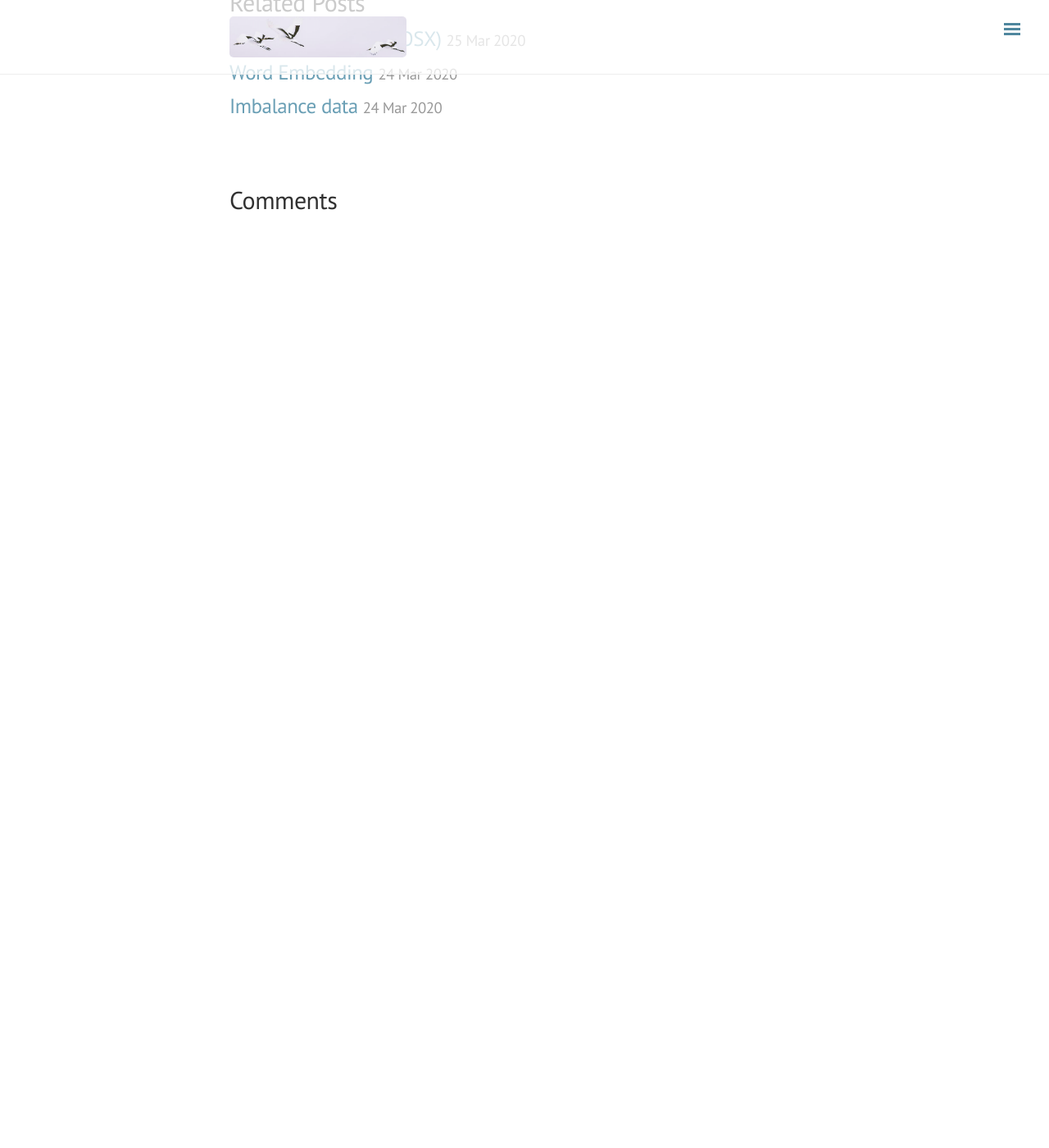
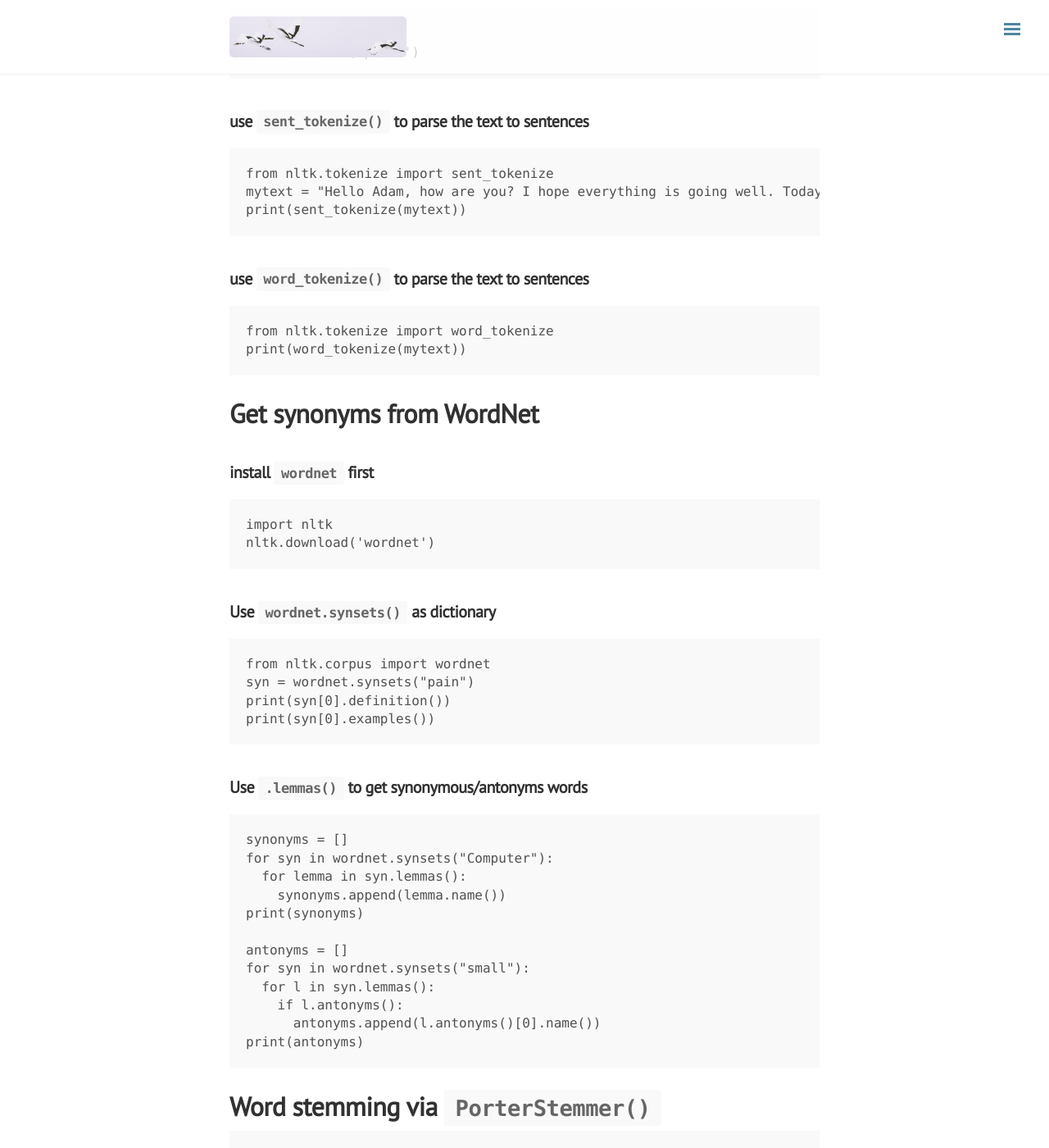
Before and after one commit to ylyy93/my_blog, a Jekyll site: the page built from _posts/datascience/2020-03-25-nlp-nltk.md, in a window 1280 px wide and 1400 px high, scrolled down 2064 px. Shown: the whole window at 82% size. Built offline with Jekyll 4.4.1, drawn with Linux system fonts in a browser that asks for light colours; nearby versions of some CDN libraries; comment, search, counter and statistics services are not loaded; before the commit the page ends 2337 px from its top, so only the background shows below that; some of the changed text lies outside the part shown.

Commit message:
rebuilding site Wed Mar 25 12:17:10 PDT 2020

````diff
--- a/_posts/datascience/2020-03-25-nlp-nltk.md
+++ b/_posts/datascience/2020-03-25-nlp-nltk.md
@@ -70,3 +70,79 @@ freq = nltk.FreqDist(clean_tokens)
 for key,val in freq.items():
     print (str(key) + ":" + str(val))
 ```
+
+# Tokenlize text to sentences
+
+## install `punkt` first
+
+```python3
+import nltk
+nltk.download('punkt')
+```
+
+## use `sent_tokenize()` to parse the text to sentences
+```python3
+from nltk.tokenize import sent_tokenize
+mytext = "Hello Adam, how are you? I hope everything is going well. Today is a good day, see you dude."
+print(sent_tokenize(mytext))
+```
+
+## use `word_tokenize()` to parse the text to sentences
+```python3
+from nltk.tokenize import word_tokenize
+print(word_tokenize(mytext))
+```
+
+# Get synonyms from WordNet
+
+## install `wordnet` first
+
+```python3
+import nltk
+nltk.download('wordnet')
+```
+
+## Use `wordnet.synsets()` as dictionary
+```python3
+from nltk.corpus import wordnet
+syn = wordnet.synsets("pain")
+print(syn[0].definition())
+print(syn[0].examples())
+```
+
+
+## Use `.lemmas()` to get synonymous/antonyms words
+```python3
+synonyms = []
+for syn in wordnet.synsets("Computer"):
+  for lemma in syn.lemmas():
+    synonyms.append(lemma.name())
+print(synonyms)
+
+antonyms = []
+for syn in wordnet.synsets("small"):
+  for l in syn.lemmas():
+    if l.antonyms():
+      antonyms.append(l.antonyms()[0].name())
+print(antonyms)
+```
+
+# Word stemming via `PorterStemmer()`
+
+```python3
+from nltk.stem import PorterStemmer
+stemmer = PorterStemmer()
+print(stemmer.stem("working"))
+```
+
+# Word lemmatizing (meaning real word) via `WordNetLemmatizer()`
+
+```python3
+from nltk.stem import WordNetLemmatizer
+lemmatizer = WordNetLemmatizer()
+print(lemmatizer.lemmatize("increases")) # default nouns
+print(lemmatizer.lemmatize("playing",pos="v")) # get verbs
+print(lemmatizer.lemmatize("playing",pos="n")) # get nons
+print(lemmatizer.lemmatize("playing",pos="a")) # get adj
+print(lemmatizer.lemmatize("playing",pos="r")) # get adv
+```
````
